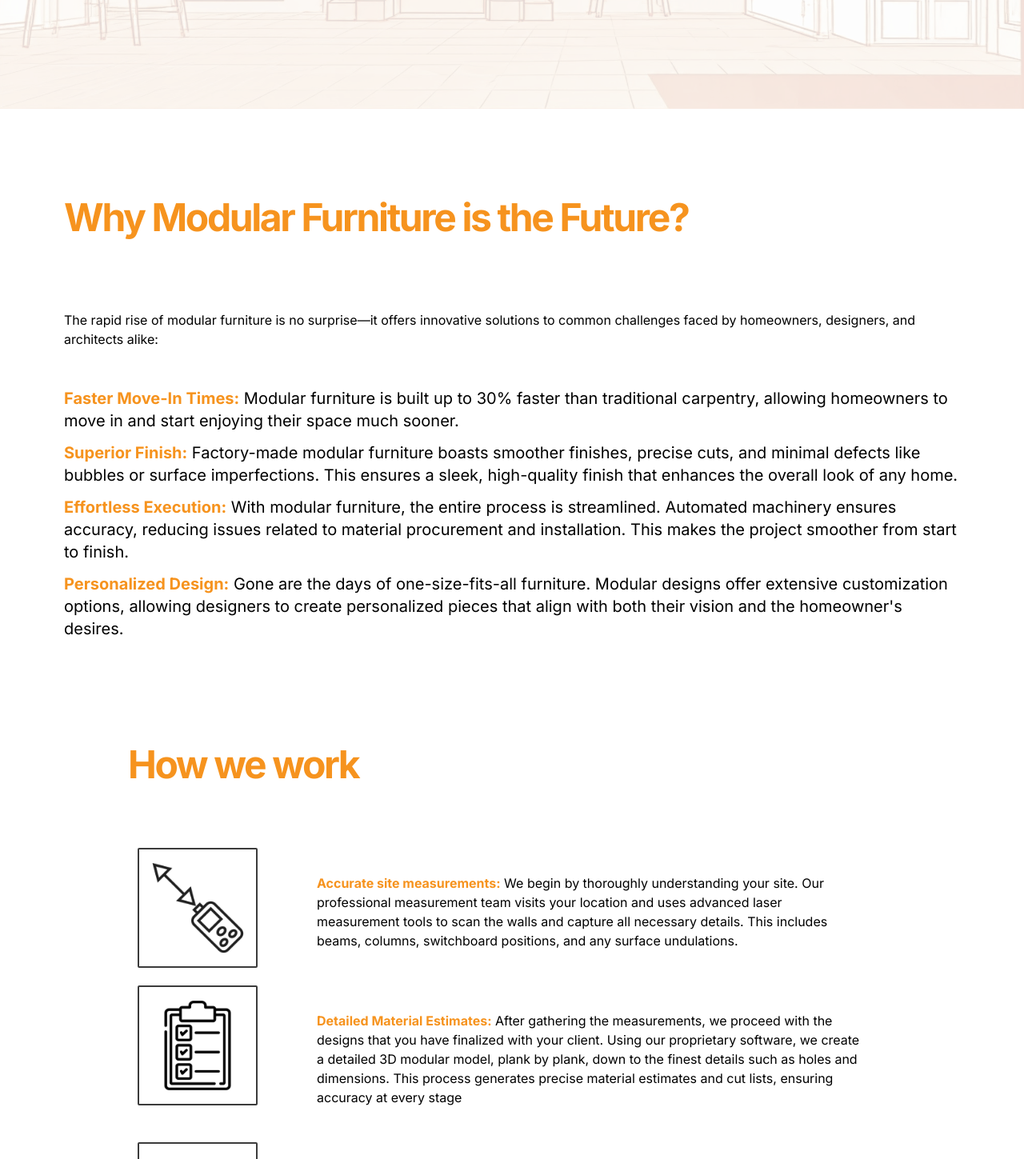
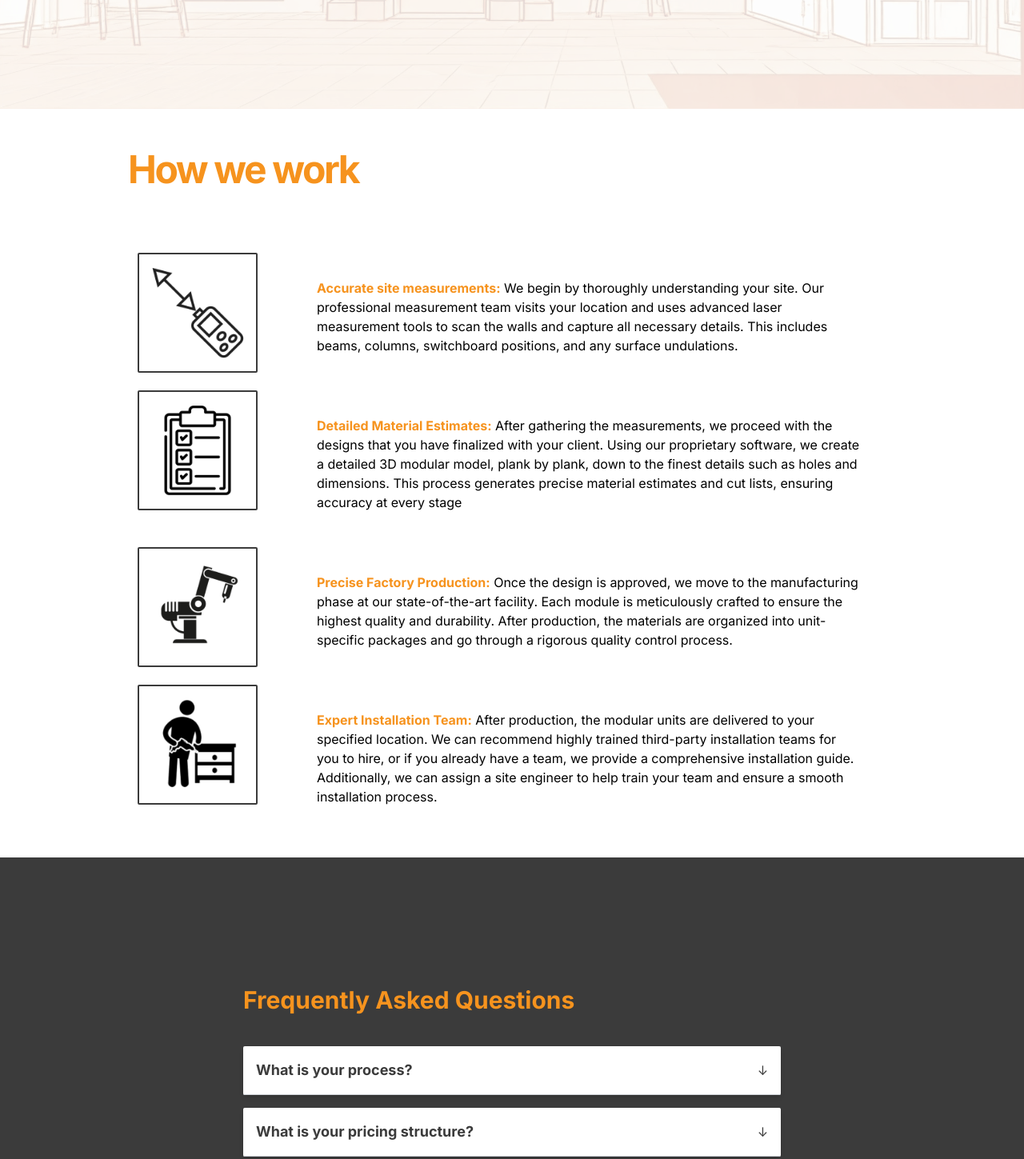
Before and after one commit to NestUp-space/nestup-web-app-dinesh, a Next.js app in the folder frontend/: page / in a window 1280 px wide. Shown: the part 760-2209 px from the top of the page at 80% size. Built offline with nearby package versions, Linux system fonts and the light colour scheme.

Commit message:
Move FAQ to landing page

```diff
--- a/frontend/src/app/page.tsx
+++ b/frontend/src/app/page.tsx
@@ -2,6 +2,7 @@ import { HomeSection } from "@components/landing-page/HomeSection";
 import { ProcessSection } from "@components/landing-page/ProcessSection";
 import { Footer } from "@/components/landing-page/Footer";
 import Navbar from "@/components/landing-page/Navbar";
+import FAQ from "@components/landing-page/Faq";
 
 
 export default function Home() {
@@ -13,6 +14,7 @@ export default function Home() {
       <div className="mt-24">
       <HomeSection />
       <ProcessSection />
+      <FAQ/>
       <Footer/>
       </div>
     </div>
--- a/frontend/src/components/landing-page/HomeSection.tsx
+++ b/frontend/src/components/landing-page/HomeSection.tsx
@@ -92,7 +92,7 @@ export function HomeSection() {
         </div>
       </div>
 
-      <div className="w-screen flex flex-col justify-center items-center">
+      {/* <div className="w-screen flex flex-col justify-center items-center">
         <div className="my-auto flex flex-col gap-3 p-5 md:p-10 lg:p-20 rounded-3xl">
           <h2 className="text-theme-color text-3xl md:text-5xl font-bold tracking-tight md:tracking-tighter leading-tight mb-20 mt-8 flex items-center">
           Why Modular Furniture is the Future?
@@ -128,7 +128,7 @@ export function HomeSection() {
             </li>
           </ul>
         </div>
-      </div>
+      </div> */}
     </section>
   );
 }
```
